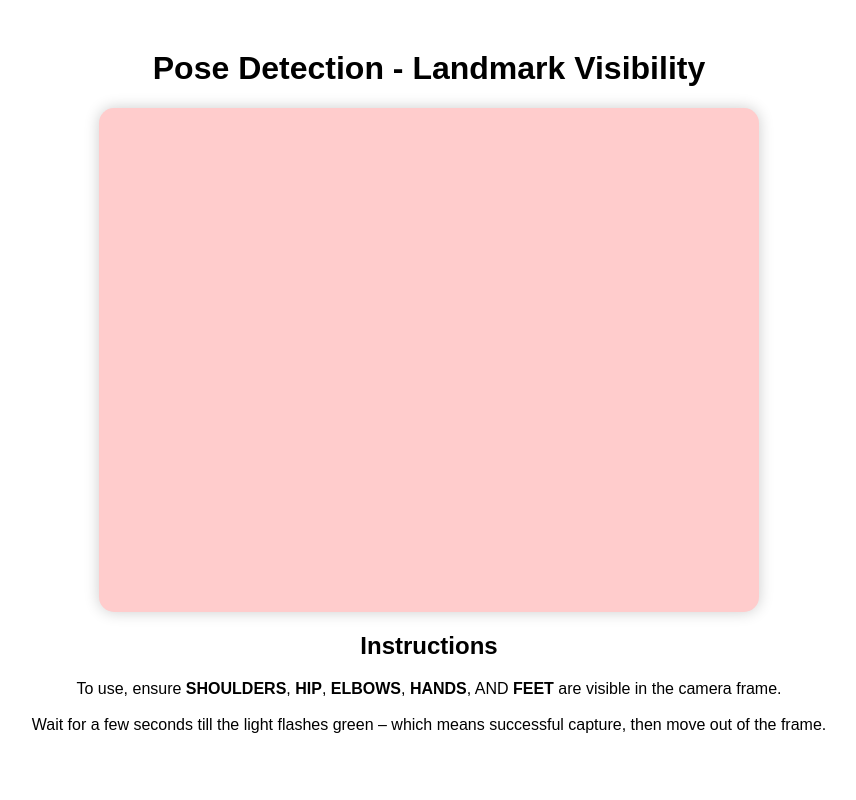
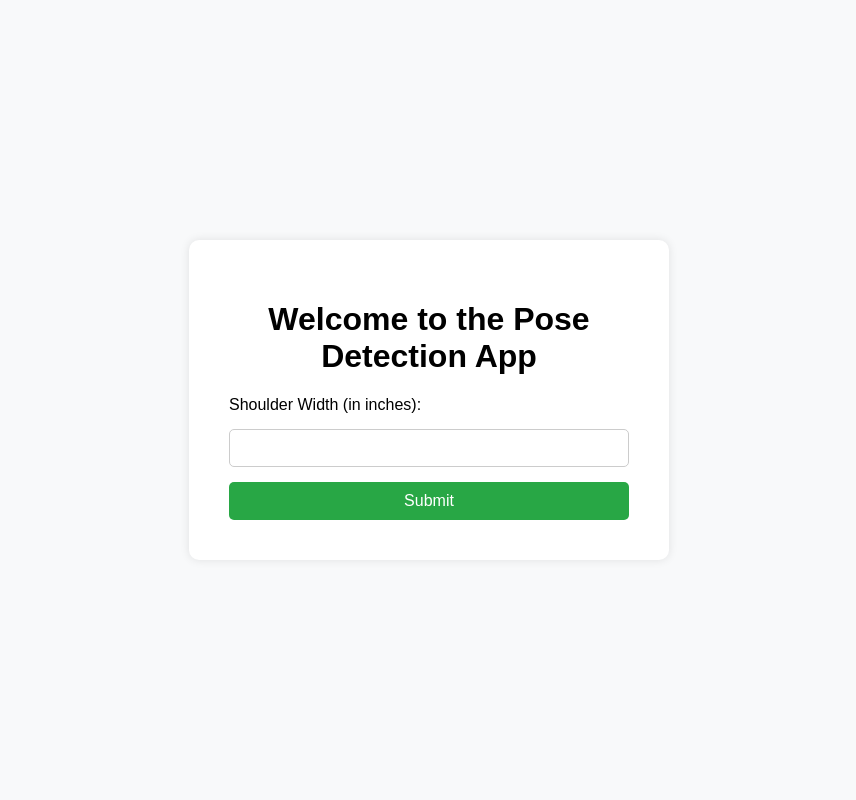
Before and after one commit to Infonioknight/Uniform-Measurements, a Flask app: page / in a window 1280 px wide. Shown: the whole page, without its empty margins (211-1067 px from the left). Run offline with Flask 3, Linux system fonts and the light colour scheme.

Commit message:
Added calibration UI

```diff
--- a/app.py
+++ b/app.py
@@ -1,4 +1,4 @@
-from flask import Flask, Response, render_template, jsonify, request
+from flask import Flask, Response, render_template, jsonify, request, session
 import cv2
 import mediapipe as mp
 import math
@@ -9,6 +9,7 @@ import gspread
 from oauth2client.service_account import ServiceAccountCredentials
 
 app = Flask(__name__)
+app.secret_key = os.urandom(24)
 CORS(app)
 
 scope = ["https://spreadsheets.google.com/feeds", "https://www.googleapis.com/auth/drive"]
@@ -85,10 +86,10 @@ def check_landmarks_visibility(landmarks):
                 leg_height = round((calculate_distance(landmark_coords['Right Hip'], landmark_coords['Right Foot']) * 1.47) * 0.123, 2)
                 thigh_radius = round((calculate_distance(landmark_coords['Right Hip'], landmark_coords['Left Hip']) * 2.5) * 0.123, 2)
 
-                print(visible_counter)
                 all_visible_once_logged = True
                 log_to_google_sheets([shoulder_distance, hip_distance, torso_height, leg_height, thigh_radius])
             background_color = '#00ff00'
+
     else:
         visible_counter = 0
         background_color = '#f58484'
@@ -143,6 +144,43 @@ def generate_frames():
                b'Content-Type: image/jpeg\r\n\r\n' + frame + b'\r\n')
 
 @app.route('/')
+def landing():
+    return render_template('landing.html')
+
+@app.route('/previous_calibration')
+def previous_calibration():
+    return render_template('previous_calibration.html')
+
+@app.route('/submit_measurements', methods=['POST'])
+def submit_measurements():
+    try:
+        shoulder_width = request.form.get('shoulder_width')  # Get shoulder width from the form
+        if shoulder_width:
+            session['shoulder_width'] = shoulder_width  # Store the measurement in the session
+            print(f"Shoulder width submitted and stored in session: {session['shoulder_width']}")  # Print to console
+            return jsonify({"success": True, "message": "Measurement stored successfully!"})
+        else:
+            return jsonify({"success": False, "error": "No measurement provided"}), 400
+
+    except Exception as e:
+        return jsonify({"success": False, "error": str(e)}), 500
+
+@app.route('/existing_value', methods=['POST'])
+def existing_value():
+    try:
+        shoulder_width = request.form.get('shoulder_width')  # Get shoulder width from the request
+        if shoulder_width:
+            session['shoulder_width'] = shoulder_width  # Store the measurement in the session
+            print(f"Existing shoulder width retrieved and stored in session: {session['shoulder_width']}")  # Print to console
+            return jsonify({"success": True, "message": "Existing measurement stored successfully!"})
+        else:
+            return jsonify({"success": False, "error": "No existing measurement provided"}), 400
+
+    except Exception as e:
+        return jsonify({"success": False, "error": str(e)}), 500
+
+
+@app.route('/video_feed')
 def index():
     return render_template('index.html')
 
--- /dev/null
+++ b/static/css/landingStyles.css
@@ -0,0 +1,56 @@
+/* Global body styling */
+body {
+    font-family: Arial, sans-serif;
+    background-color: #f8f9fa; /* Soft white background */
+    margin: 0;
+    padding: 0;
+    display: flex;
+    justify-content: center;
+    align-items: center;
+    height: 100vh; /* Full viewport height */
+}
+
+/* Container styling */
+.container {
+    background-color: #ffffff; /* White for contrast */
+    padding: 40px;
+    border-radius: 10px;
+    box-shadow: 0 0 10px rgba(0, 0, 0, 0.1); /* Soft shadow for depth */
+    max-width: 400px; /* Limit the width of the container */
+    width: 100%; /* Full width up to max */
+    text-align: center; /* Center text inside container */
+}
+
+/* Form styling */
+.measurement-form {
+    display: flex;
+    flex-direction: column; /* Stack elements vertically */
+    gap: 15px; /* Space between form elements */
+}
+
+.measurement-form label {
+    font-size: 16px; /* Label font size */
+    text-align: left; /* Align text to the left */
+}
+
+.measurement-form input {
+    padding: 10px; /* Input padding */
+    border-radius: 5px; /* Rounded corners */
+    border: 1px solid #ccc; /* Light border */
+    font-size: 14px; /* Input font size */
+}
+
+/* Button styling */
+.measurement-form button {
+    padding: 10px; /* Button padding */
+    background-color: #28a745; /* Soft green */
+    color: white; /* White text */
+    border: none; /* No border */
+    border-radius: 5px; /* Rounded corners */
+    cursor: pointer; /* Pointer on hover */
+    font-size: 16px; /* Button font size */
+}
+
+.measurement-form button:hover {
+    background-color: #218838; /* Darker green on hover */
+}
--- /dev/null
+++ b/static/js/landingScript.js
@@ -0,0 +1,36 @@
+document.addEventListener('DOMContentLoaded', function() {
+    const existingValue = localStorage.getItem('shoulder_width');
+    if (existingValue) {
+        // Redirect to the previous calibration page if a value exists
+        window.location.href = '/previous_calibration';
+    }
+
+    const form = document.getElementById('measurement-form');
+
+    form.addEventListener('submit', function(event) {
+        event.preventDefault(); // Prevent default form submission
+
+        const shoulderWidthInput = document.getElementById('shoulder_width').value;
+
+        // Store in localStorage
+        localStorage.setItem('shoulder_width', shoulderWidthInput);
+
+        // Submit to backend
+        fetch('/submit_measurements', {
+            method: 'POST',
+            headers: {
+                'Content-Type': 'application/x-www-form-urlencoded',
+            },
+            body: `shoulder_width=${shoulderWidthInput}`,
+        })
+        .then(response => response.json())
+        .then(data => {
+            if (data.success) {
+                // Redirect to the video feed on successful submission
+                window.location.href = '/video_feed';
+            } else {
+                alert('Error: ' + data.error);
+            }
+        });
+    });
+});
--- a/templates/index.html
+++ b/templates/index.html
@@ -2,7 +2,7 @@
 <html>
 <head>
     <title>Pose Detection with MediaPipe</title>
-    <link rel="stylesheet" type="text/css" href="{{ url_for('static', filename='styles.css') }}">
+    <link rel="stylesheet" type="text/css" href="{{ url_for('static', filename='css/styles.css') }}">
 </head>
 <body id="body">
     <div class="container">
@@ -21,6 +21,6 @@
             </p>
         </div>
     </div>
-    <script src="{{ url_for('static', filename='script.js') }}"></script>
+    <script src="{{ url_for('static', filename='js/script.js') }}"></script>
 </body>
 </html>
--- /dev/null
+++ b/templates/landing.html
@@ -0,0 +1,20 @@
+<!DOCTYPE html>
+<html lang="en">
+<head>
+    <meta charset="UTF-8">
+    <meta name="viewport" content="width=device-width, initial-scale=1.0">
+    <title>Simple Landing Page</title>
+    <link rel="stylesheet" type="text/css" href="{{ url_for('static', filename='css/landingStyles.css') }}">
+    <script src="{{ url_for('static', filename='js/landingScript.js') }}" defer></script>
+</head>
+<body>
+    <div class="container">
+        <h1>Welcome to the Pose Detection App</h1>
+        <form id="measurement-form" class="measurement-form">
+            <label for="shoulder_width">Shoulder Width (in inches):</label>
+            <input type="text" id="shoulder_width" name="shoulder_width" required>
+            <button type="submit">Submit</button>
+        </form>
+    </div>
+</body>
+</html>
```
Also changed, not shown: static/css/previousCalibrationStyles.css (added, +53 -0 lines), static/js/previousCalibrationScript.js (added, +29 -0 lines), templates/previous_calibration.html (added, +19 -0 lines), static/css/styles.css (renamed from static/styles.css), static/js/script.js (renamed from static/script.js), 1 other file.
